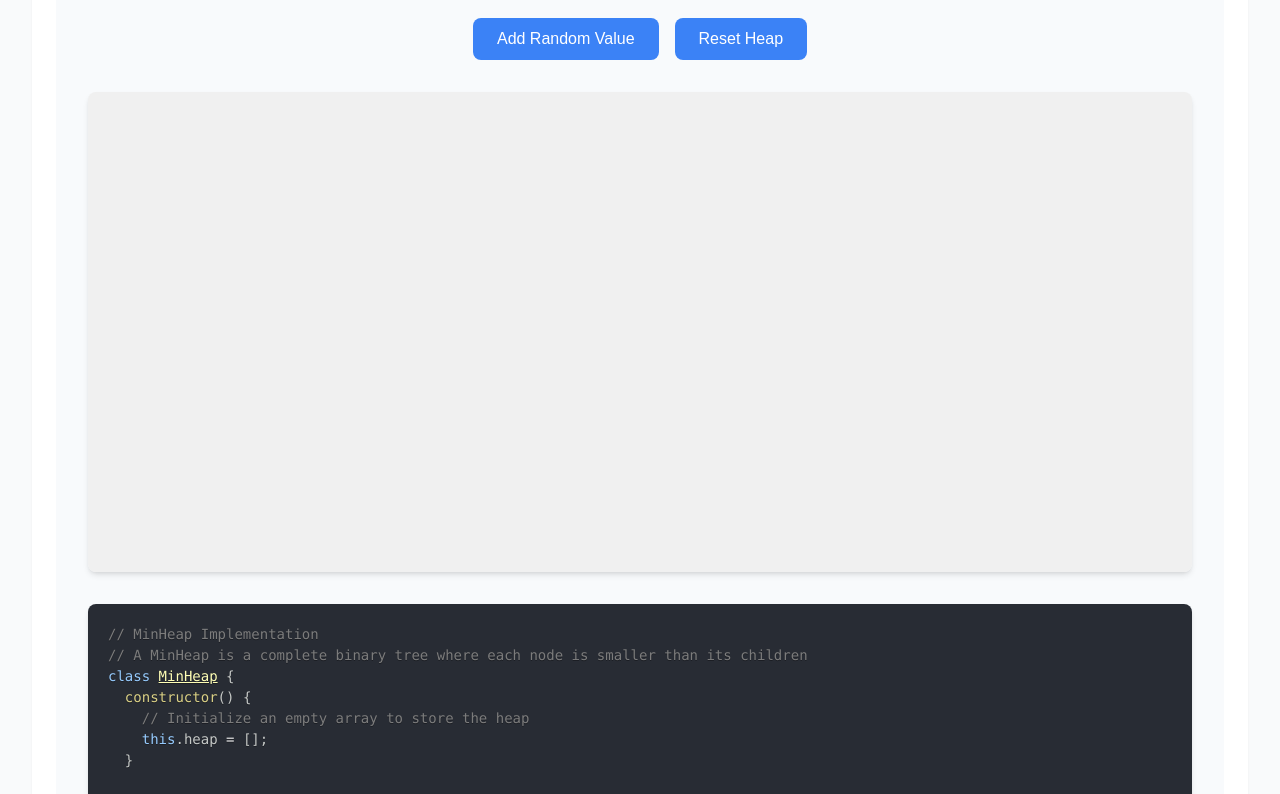
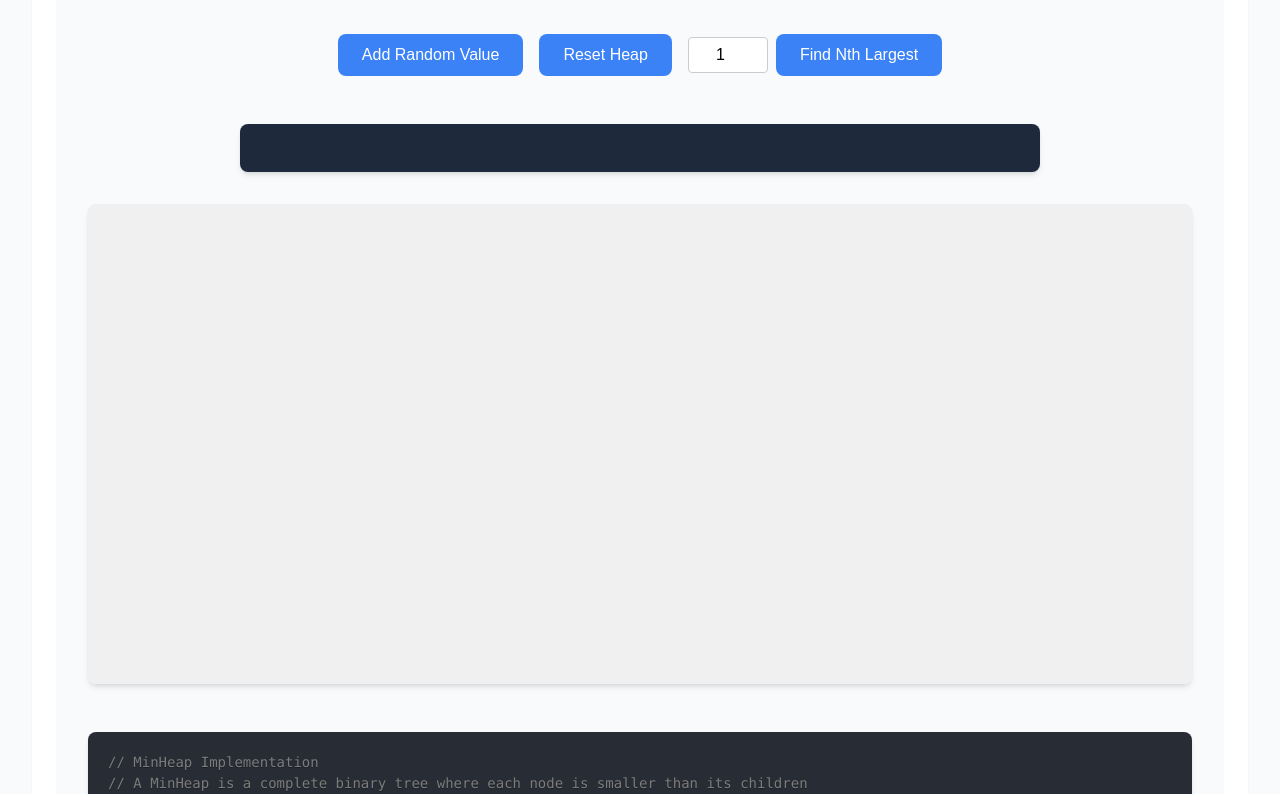
Before and after one commit to jasonmcaffee/leet-code, a Next.js app: page /heap in a window 1280 px wide. Shown: the part 860-1654 px from the top of the page. Built offline with nearby package versions, Linux system fonts and the light colour scheme.

Commit message:
heap solution wip

```diff
--- a/src/app/components/HeapVisualization.module.css
+++ b/src/app/components/HeapVisualization.module.css
@@ -3,6 +3,7 @@
   flex-direction: column;
   align-items: center;
   padding: 2rem;
+  gap: 1rem;
   min-height: 100vh;
   width: 100%;
   max-width: 100%;
@@ -60,3 +61,40 @@
   overflow: hidden;
   box-shadow: 0 4px 6px -1px rgb(0 0 0 / 0.1), 0 2px 4px -2px rgb(0 0 0 / 0.1);
 }
+
+.nthControls {
+  display: flex;
+  gap: 0.5rem;
+  align-items: center;
+}
+
+.input {
+  padding: 0.5rem;
+  border: 1px solid #ccc;
+  border-radius: 4px;
+  font-size: 1rem;
+  width: 80px;
+  text-align: center;
+}
+
+.input:disabled {
+  background-color: #f0f0f0;
+  cursor: not-allowed;
+}
+
+.algorithmDescription {
+  width: 100%;
+  max-width: 800px;
+  padding: 1rem;
+  background-color: #1e293b;
+  color: #f8fafc;
+  border-radius: 0.5rem;
+  font-size: 1.1rem;
+  text-align: center;
+  margin-bottom: 1rem;
+  min-height: 3rem;
+  display: flex;
+  align-items: center;
+  justify-content: center;
+  box-shadow: 0 4px 6px -1px rgb(0 0 0 / 0.1), 0 2px 4px -2px rgb(0 0 0 / 0.1);
+}
--- a/src/app/components/HeapVisualization.tsx
+++ b/src/app/components/HeapVisualization.tsx
@@ -12,16 +12,19 @@ interface Node {
   position: [number, number, number];
   isNew?: boolean;
   isImpacted?: boolean;
+  isEvaluating?: boolean;  // New property for visualization
 }
 
-function HeapNode({ value, position, isNew, isImpacted }: {
+function HeapNode({ value, position, isNew, isImpacted, isEvaluating }: {
   value: number;
   position: [number, number, number];
   isNew?: boolean;
   isImpacted?: boolean;
+  isEvaluating?: boolean;
 }) {
   // Determine node color based on state
   const getNodeColor = () => {
+    if (isEvaluating) return '#f59e0b'; // Amber color for evaluating nodes
     if (isNew) return '#10b981'; // Bright emerald green
     if (isImpacted) return '#0ea5e9'; // Bright sky blue
     return '#8b5cf6'; // Bright purple
@@ -77,7 +80,7 @@ function TreeContainer({ nodes, scrollOffset }: { nodes: Node[]; scrollOffset: n
     <group position={[0, -scrollOffset, 0]}>
       <HeapConnections nodes={nodes} />
       {nodes.map((node, index) => (
-        <HeapNode key={index} value={node.value} position={node.position} isNew={node.isNew} isImpacted={node.isImpacted} />
+        <HeapNode key={index} value={node.value} position={node.position} isNew={node.isNew} isImpacted={node.isImpacted} isEvaluating={node.isEvaluating} />
       ))}
     </group>
   );
@@ -88,6 +91,9 @@ function HeapVisualization() {
   const [heap, setHeap] = useState<number[]>([]);
   const [nodes, setNodes] = useState<Node[]>([]);
   const [scrollOffset, setScrollOffset] = useState(0);
+  const [nthValue, setNthValue] = useState<string>('1');
+  const [isFindingNth, setIsFindingNth] = useState(false);
+  const [algorithmDescription, setAlgorithmDescription] = useState<string>('');
 
   // Reset the heap and nodes to empty state
   const resetHeap = () => {
@@ -148,6 +154,108 @@ function HeapVisualization() {
     setNodes(newNodes);
   };
 
+  // Function to find Nth largest element with visualization
+  const findNthLargest = async () => {
+    if (heap.length === 0) return;
+
+    const n = parseInt(nthValue);
+    if (isNaN(n) || n < 1 || n > heap.length) {
+      setAlgorithmDescription('Please enter a valid number between 1 and ' + heap.length);
+      return;
+    }
+
+    setIsFindingNth(true);
+    setAlgorithmDescription('Starting to find the ' + n + 'th largest element...');
+
+    // Create a copy of the heap to work with
+    const heapCopy = [...heap];
+    const nodesCopy = [...nodes];
+
+    // Function to update node visualization
+    const updateNodeVisualization = (index: number, isEvaluating: boolean) => {
+      setNodes(prevNodes => prevNodes.map((node, i) => ({
+        ...node,
+        isEvaluating: i === index ? isEvaluating : false
+      })));
+    };
+
+    // Function to simulate heapify down with visualization
+    const heapifyDownWithVisualization = async (heap: number[], nodes: Node[], i: number) => {
+      const left = 2 * i + 1;
+      const right = 2 * i + 2;
+      let largest = i;
+
+      // Visualize current node being evaluated
+      updateNodeVisualization(i, true);
+      setAlgorithmDescription(`Evaluating node ${heap[i]} at position ${i}`);
+      await new Promise(resolve => setTimeout(resolve, 500));
+
+      if (left < heap.length) {
+        setAlgorithmDescription(`Comparing ${heap[i]} with left child ${heap[left]}`);
+        await new Promise(resolve => setTimeout(resolve, 500));
+        if (heap[left] > heap[largest]) {
+          largest = left;
+          setAlgorithmDescription(`${heap[left]} is greater than ${heap[i]}, updating largest`);
+        }
+      }
+
+      if (right < heap.length) {
+        setAlgorithmDescription(`Comparing ${heap[largest]} with right child ${heap[right]}`);
+        await new Promise(resolve => setTimeout(resolve, 500));
+        if (heap[right] > heap[largest]) {
+          largest = right;
+          setAlgorithmDescription(`${heap[right]} is greater than ${heap[largest]}, updating largest`);
+        }
+      }
+
+      if (largest !== i) {
+        // Visualize swap
+        updateNodeVisualization(largest, true);
+        setAlgorithmDescription(`Swapping ${heap[i]} with ${heap[largest]}`);
+        await new Promise(resolve => setTimeout(resolve, 500));
+
+        [heap[i], heap[largest]] = [heap[largest], heap[i]];
+        await heapifyDownWithVisualization(heap, nodes, largest);
+      }
+
+      updateNodeVisualization(i, false);
+    };
+
+    // Convert to max heap
+    setAlgorithmDescription('Converting to max heap...');
+    for (let i = Math.floor(heapCopy.length / 2) - 1; i >= 0; i--) {
+      await heapifyDownWithVisualization(heapCopy, nodesCopy, i);
+    }
+
+    // Extract n-1 elements to get to the nth largest
+    setAlgorithmDescription(`Extracting ${n-1} elements to find the ${n}th largest...`);
+    for (let i = 0; i < n - 1; i++) {
+      // Visualize root node
+      updateNodeVisualization(0, true);
+      setAlgorithmDescription(`Removing root element ${heapCopy[0]}`);
+      await new Promise(resolve => setTimeout(resolve, 500));
+
+      // Move last element to root
+      const lastElement = heapCopy.pop()!;
+      heapCopy[0] = lastElement;
+      setAlgorithmDescription(`Moving last element ${lastElement} to root position`);
+      await heapifyDownWithVisualization(heapCopy, nodesCopy, 0);
+    }
+
+    // The root is now the nth largest element
+    updateNodeVisualization(0, true);
+    setAlgorithmDescription(`The ${n}th largest element is: ${heapCopy[0]}`);
+    await new Promise(resolve => setTimeout(resolve, 1000));
+
+    // Reset visualization
+    setNodes(prevNodes => prevNodes.map(node => ({
+      ...node,
+      isEvaluating: false
+    })));
+
+    setIsFindingNth(false);
+  };
+
   if (!mounted) {
     return null;
   }
@@ -163,6 +271,28 @@ function HeapVisualization() {
         <button className={styles.button} onClick={resetHeap}>
           Reset Heap
         </button>
+        <div className={styles.nthControls}>
+          <input
+            type="number"
+            min="1"
+            value={nthValue}
+            onChange={(e) => setNthValue(e.target.value)}
+            className={styles.input}
+            placeholder="Enter N"
+            disabled={isFindingNth}
+          />
+          <button
+            className={styles.button}
+            onClick={findNthLargest}
+            disabled={isFindingNth || heap.length === 0}
+          >
+            Find Nth Largest
+          </button>
+        </div>
+      </div>
+
+      <div className={styles.algorithmDescription}>
+        {algorithmDescription}
       </div>
 
       <div className={styles.visualization}>
@@ -280,6 +410,51 @@ class MinHeap {
       this.heapifyDown(smallest);
     }
   }
+
+  // Find the Nth largest element in the heap
+  findNthLargest(n) {
+    if (n < 1 || n > this.heap.length) {
+      throw new Error('Invalid value for n');
+    }
+
+    // Create a copy of the heap to work with
+    const heapCopy = [...this.heap];
+
+    // Convert to max heap
+    for (let i = Math.floor(heapCopy.length / 2) - 1; i >= 0; i--) {
+      this.heapifyDown(heapCopy, i);
+    }
+
+    // Extract n-1 elements to get to the nth largest
+    for (let i = 0; i < n - 1; i++) {
+      // Move last element to root
+      heapCopy[0] = heapCopy.pop();
+      this.heapifyDown(heapCopy, 0);
+    }
+
+    // The root is now the nth largest element
+    return heapCopy[0];
+  }
+
+  // Modified heapifyDown to work with a specific heap array
+  heapifyDown(heap, i) {
+    const left = 2 * i + 1;
+    const right = 2 * i + 2;
+    let largest = i;
+
+    if (left < heap.length && heap[left] > heap[largest]) {
+      largest = left;
+    }
+
+    if (right < heap.length && heap[right] > heap[largest]) {
+      largest = right;
+    }
+
+    if (largest !== i) {
+      [heap[i], heap[largest]] = [heap[largest], heap[i]];
+      this.heapifyDown(heap, largest);
+    }
+  }
 }`}
           </SyntaxHighlighter>
         </div>
```
